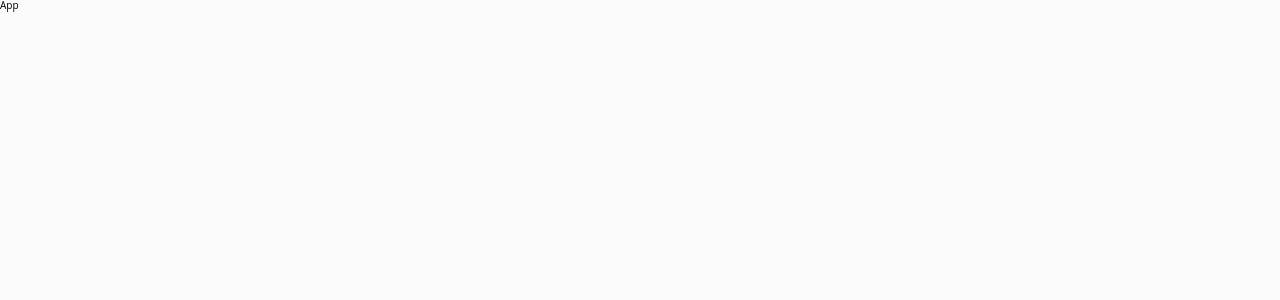
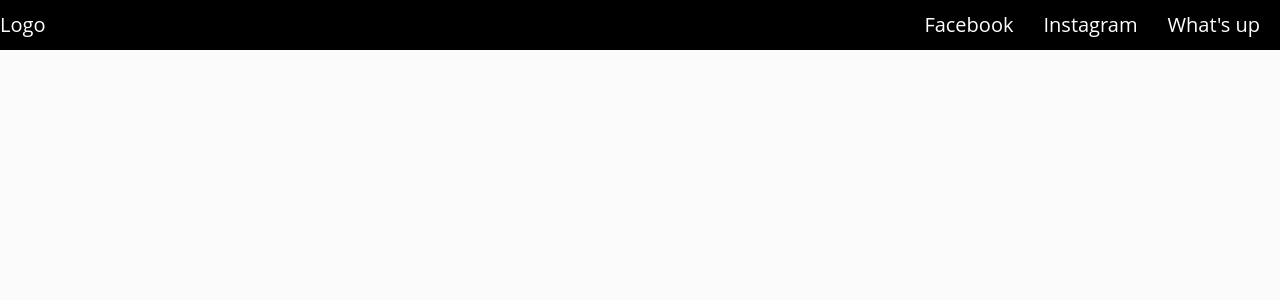
Before and after one commit to bartosz-regula/Bart-s-Food, a React (Create React App) app: page / in a window 1280 px wide. Shown: the top 300 px of the page. Built offline with nearby package versions, Linux system fonts and the light colour scheme; the HTML template or start-up script is replaced by a standard one.

Commit message:
Added basic nav bar

```diff
--- a/src/App.js
+++ b/src/App.js
@@ -1,8 +1,11 @@
 import React from 'react'
+import Header from './components/Header/Header'
 
 const App = () => {
 	return (
-		<div>App</div>
+		<div>
+			<Header></Header>
+		</div>
 	)
 }
 
--- /dev/null
+++ b/src/components/Header/Header.js
@@ -0,0 +1,40 @@
+import React from 'react'
+import classes from './Header.module.css';
+
+
+
+const Header = () => {
+	return (
+		<>
+			<header>
+				<nav className={classes.nav}>
+					<span className={classes.logo}>Logo</span>
+					<ul>
+						<li><a
+							className={classes.nav__link}
+							href='https://www.facebook.com'
+							target="_blank"
+							rel="noreferrer">Facebook</a>
+						</li>
+						<li><a
+							className={classes.nav__link}
+							href='https://www.instagram.com'
+							target="_blank"
+							rel="noreferrer">Instagram</a>
+						</li>
+						<li><a
+							className={classes.nav__link}
+							href='https://www.whatsapp.com'
+							target="_blank"
+							rel="noreferrer">What's up</a>
+						</li>
+
+					</ul>
+				</nav>
+			</header>
+		</>
+	)
+
+}
+
+export default Header
--- /dev/null
+++ b/src/components/Header/Header.module.css
@@ -0,0 +1,35 @@
+.nav {
+	height: 5rem;
+	max-width: 100%;
+	padding-right: 2rem;
+	background-color: black;
+	display: flex;
+	justify-content: space-between;
+	align-items: center;
+}
+
+.logo {
+	color: white;
+	font-size: 2rem;
+	display: flex;
+}
+
+.nav ul {
+	display: flex;
+	gap: 3rem;
+	font-size: 2rem;
+	list-style: none;
+}
+
+.nav__link:link,
+.nav__link:visited {
+	color: white;
+	text-decoration: none;
+	transition: all 0.1s;
+}
+
+.nav__link:hover,
+.nav__link:active {
+	color: orange;
+	text-decoration: none;
+}
```
